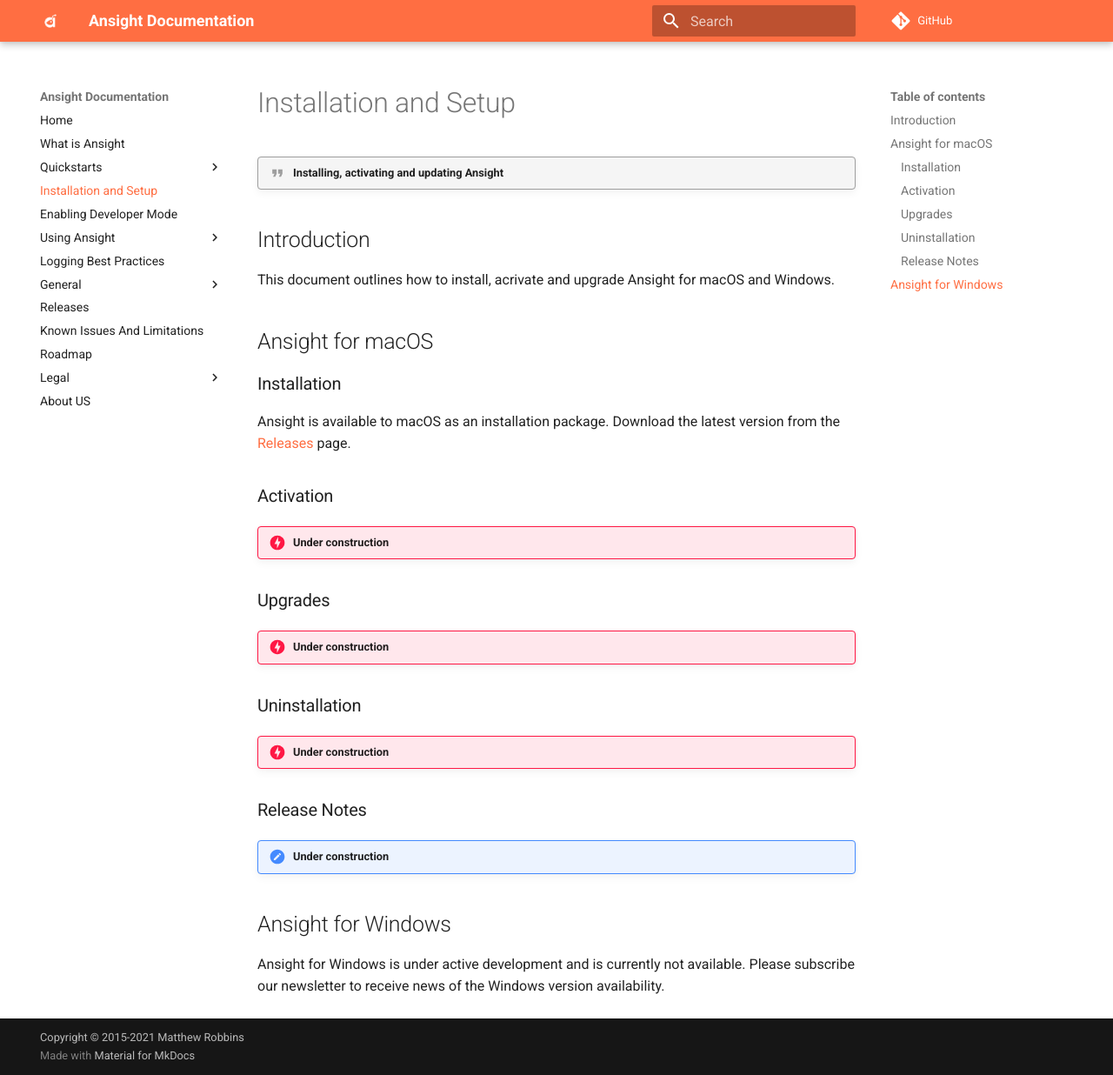
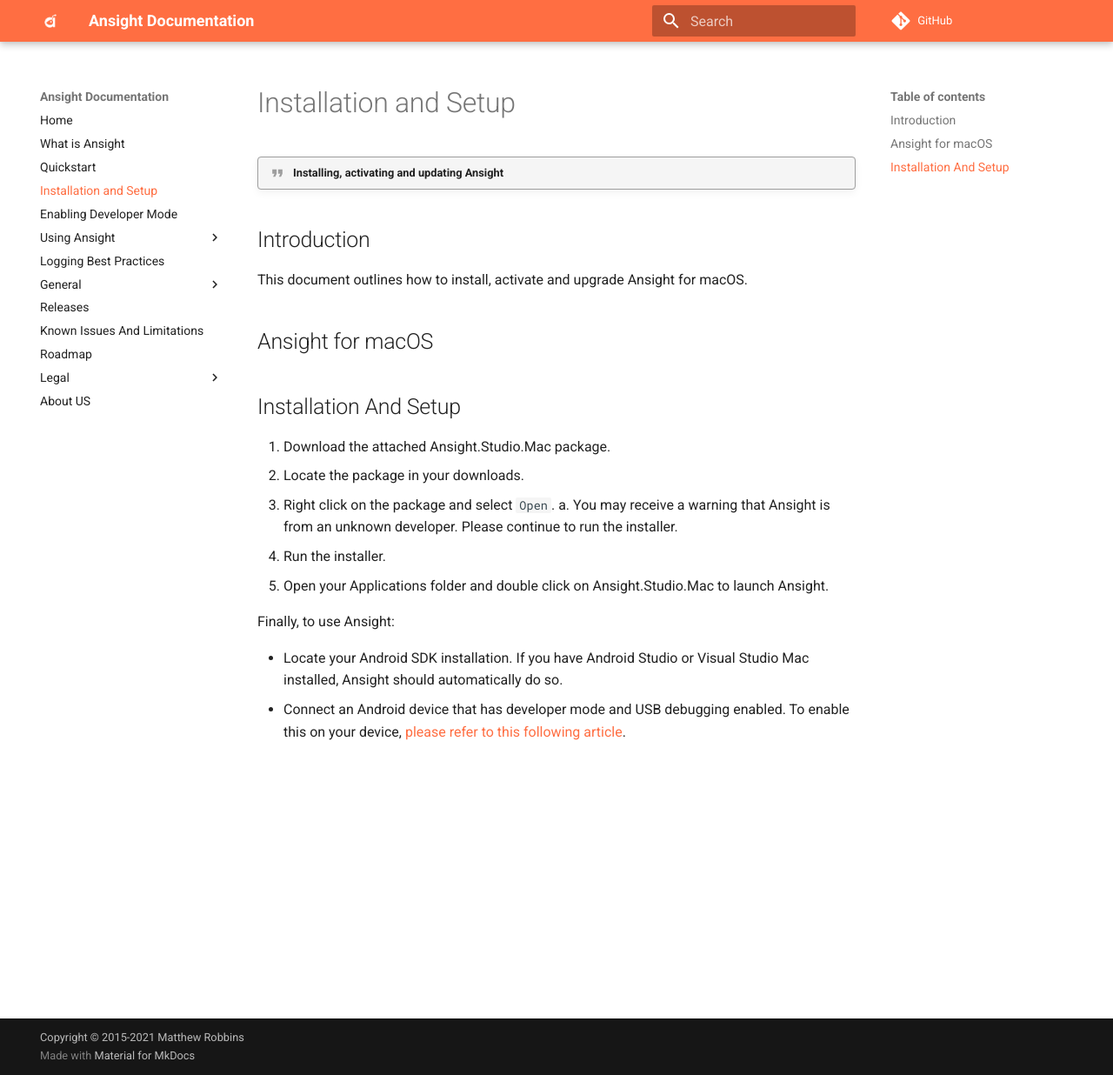
Before and after one commit to Ansight/ansight.github.io, an MkDocs documentation site: the page built from docs/setup.md, in a window 1280 px wide and 1236 px high. Shown: the whole window at 87% size. Built offline with MkDocs 1.6.1 and Material for MkDocs 9.7.7, drawn with Linux system fonts in a browser that asks for light colours; comment, search, counter and statistics services are not loaded.

Commit message:
Update docs

```diff
--- a/docs/setup.md
+++ b/docs/setup.md
@@ -2,30 +2,20 @@
 
 ## Introduction
 
-This document outlines how to install, acrivate and upgrade Ansight for macOS and Windows.
+This document outlines how to install, activate and upgrade Ansight for macOS.
 
 ## Ansight for macOS
 
-### Installation
+## Installation And Setup
 
-Ansight is available to macOS as an installation package. Download the latest version from the [Releases](https://github.com/Ansight/ansight.releases/releases) page.
+1. Download the attached Ansight.Studio.Mac package.
+2. Locate the package in your downloads.
+3. Right click on the package and select `Open`.
+  a. You may receive a warning that Ansight is from an unknown developer. Please continue to run the installer.
+4. Run the installer.
+5. Open your Applications folder and double click on Ansight.Studio.Mac to launch Ansight.
 
-### Activation
+Finally, to use Ansight:
 
-!!! danger "Under construction"
-
-### Upgrades
-
-!!! danger "Under construction"
-
-### Uninstallation
-
-!!! danger "Under construction"
-
-### Release Notes
-
-!!! dnager "Under construction"
-
-## Ansight for Windows
-
-Ansight for Windows is under active development and is currently not available. Please subscribe our newsletter to receive news of the Windows version availability.
+* Locate your Android SDK installation. If you have Android Studio or Visual Studio Mac installed, Ansight should automatically do so.
+* Connect an Android device that has developer mode and USB debugging enabled. To enable this on your device, [please refer to this following article](https://developer.android.com/studio/debug/dev-options#enable).
--- a/mkdocs.yml
+++ b/mkdocs.yml
@@ -35,11 +35,9 @@
 nav:
 - Home: index.md
 - What is Ansight: what-is-ansight.md
-- Quickstarts:
-  - Ansight for macOS: quickstarts/macos.md
-  - Ansight for Windows: quickstarts/windows.md
+- Quickstart: quickstart.md
 - Installation and Setup: setup.md
-- Enabling Developer Mode: enable-dev-mode.md
+- Enabling Developer Mode: https://developer.android.com/studio/debug/dev-options
 - Using Ansight:
   - Recording Test Sessions: using-ansight/recording-test-sessions.md
   - Replaying Sessions: using-ansight/replaying-sessions.md
@@ -49,7 +47,6 @@
   - Support: support.md
   - Licensing: licensing.md
   - FAQ: faq.md
-  - Contributing: contributing.md
 - Releases: https://github.com/Ansight/ansight.releases/releases
 - Known Issues And Limitations: known-issues-limitations.md
 - Roadmap: https://github.com/Ansight/ansight.feedback/discussions/categories/roadmap
```
Also changed, not shown: docs/known-issues-limitations.md (+0 -11 lines), docs/quickstart.md (added, +21 -0 lines).
